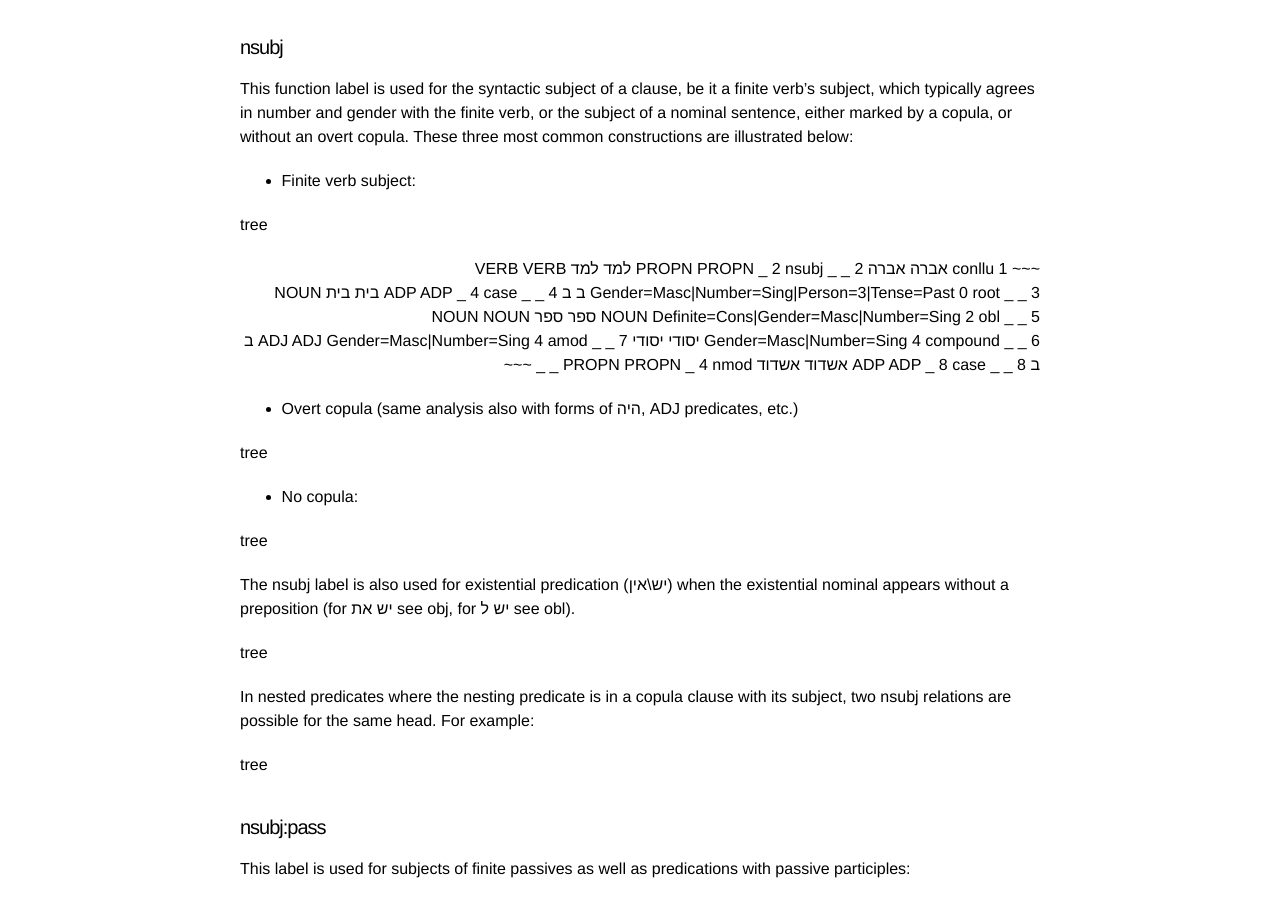
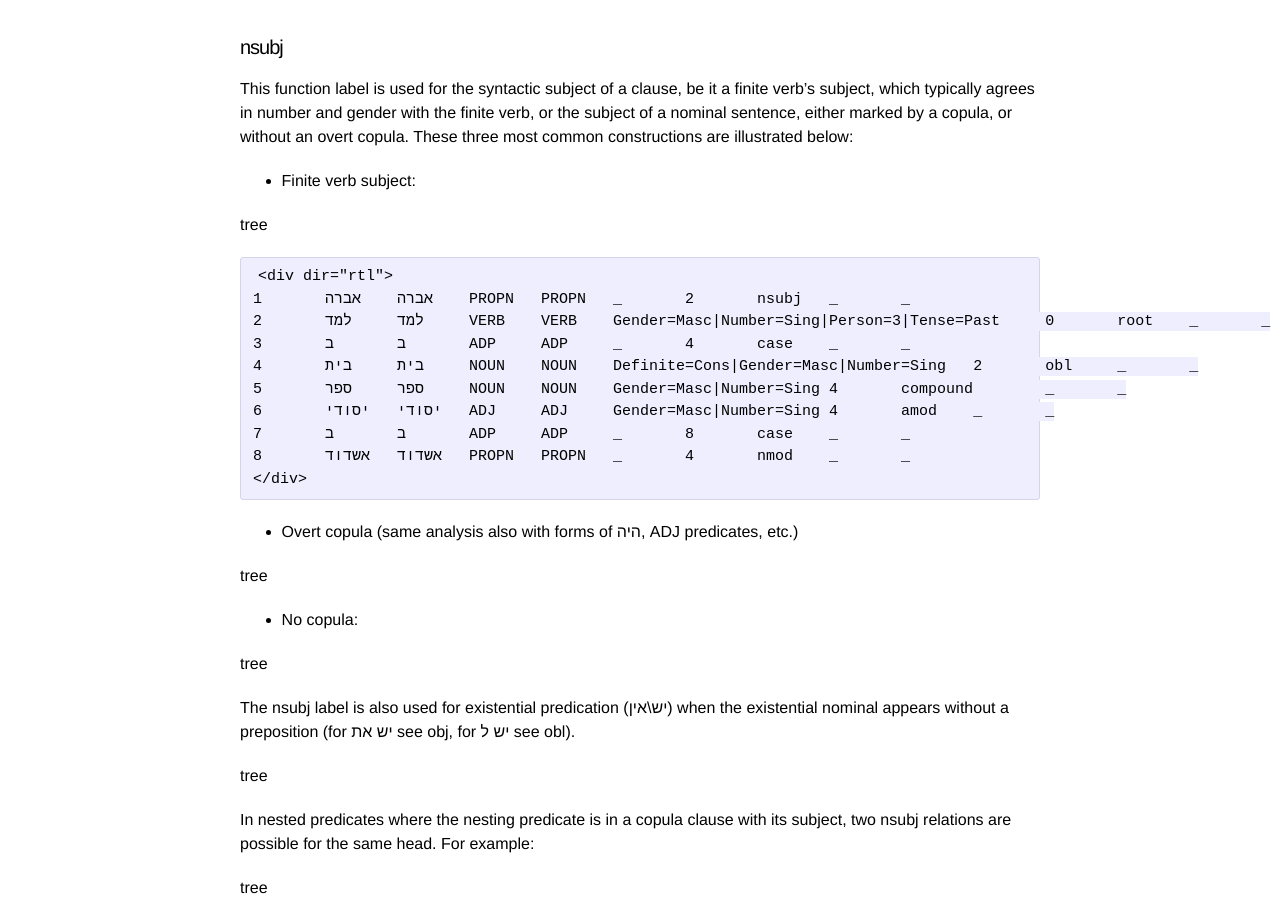
Before and after one commit to IAHLT/heb-ud-gudielines, a Jekyll site: the page built from Dependnecy relations in detail.md, in a window 1280 px wide and 900 px high, scrolled down 445 px. Built offline with Jekyll 4.4.1, drawn with Linux system fonts in a browser that asks for light colours; our own code applies the rules of GitHub Pages for plain Markdown files.

Commit message:
Update Dependnecy relations in detail.md

```diff
--- a/Dependnecy relations in detail.md
+++ b/Dependnecy relations in detail.md
@@ -20,8 +20,9 @@ This function label is used for the syntactic subject of a clause, be it a finit
 -	Finite verb subject:
 
 tree
+
+~~~ conllu
 <div dir="rtl">
-~~~ conllu
 1	אברה	אברה	PROPN	PROPN	_	2	nsubj	_	_
 2	למד	למד	VERB	VERB	Gender=Masc|Number=Sing|Person=3|Tense=Past	0	root	_	_
 3	ב	ב	ADP	ADP	_	4	case	_	_
@@ -30,8 +31,9 @@ tree
 6	יסודי	יסודי	ADJ	ADJ	Gender=Masc|Number=Sing	4	amod	_	_
 7	ב	ב	ADP	ADP	_	8	case	_	_
 8	אשדוד	אשדוד	PROPN	PROPN	_	4	nmod	_	_
+</div>
 ~~~
-</div>
+
 -	Overt copula (same analysis also with forms of היה, ADJ predicates, etc.)
 
 tree
```
